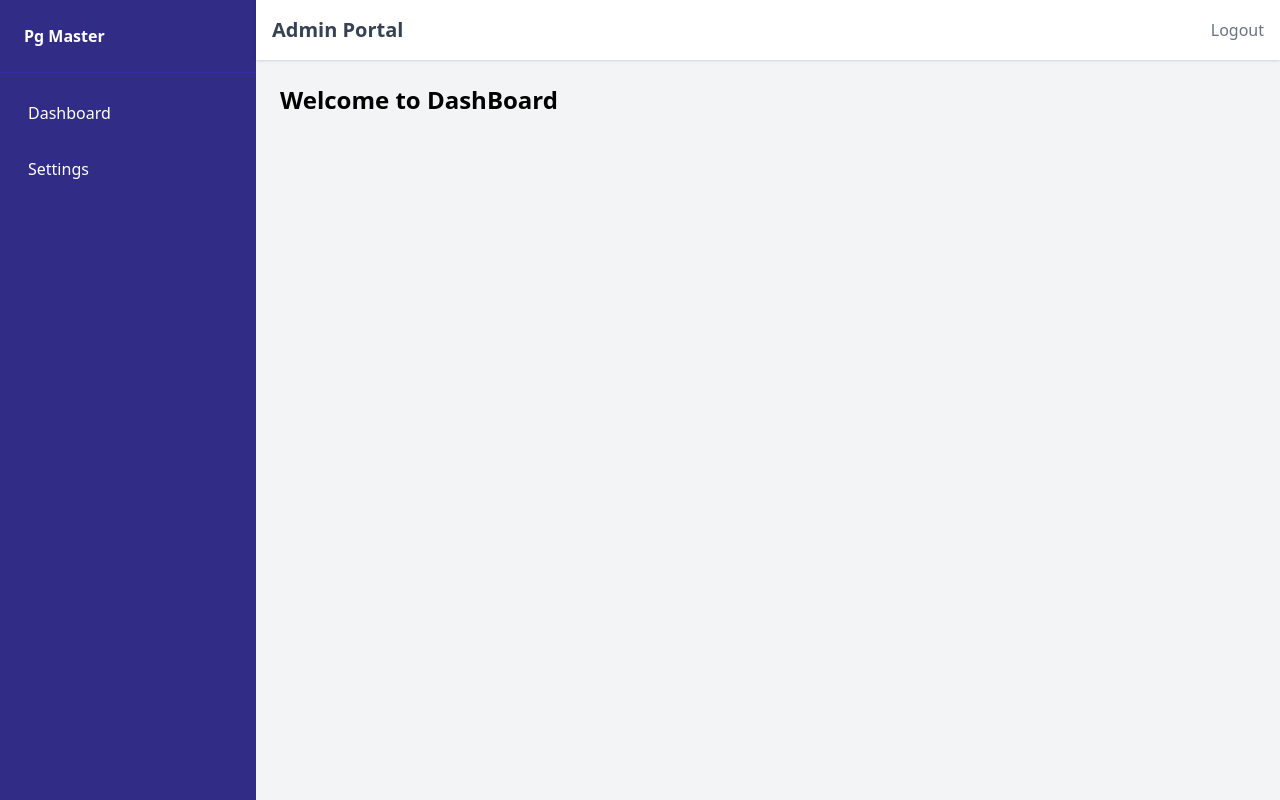
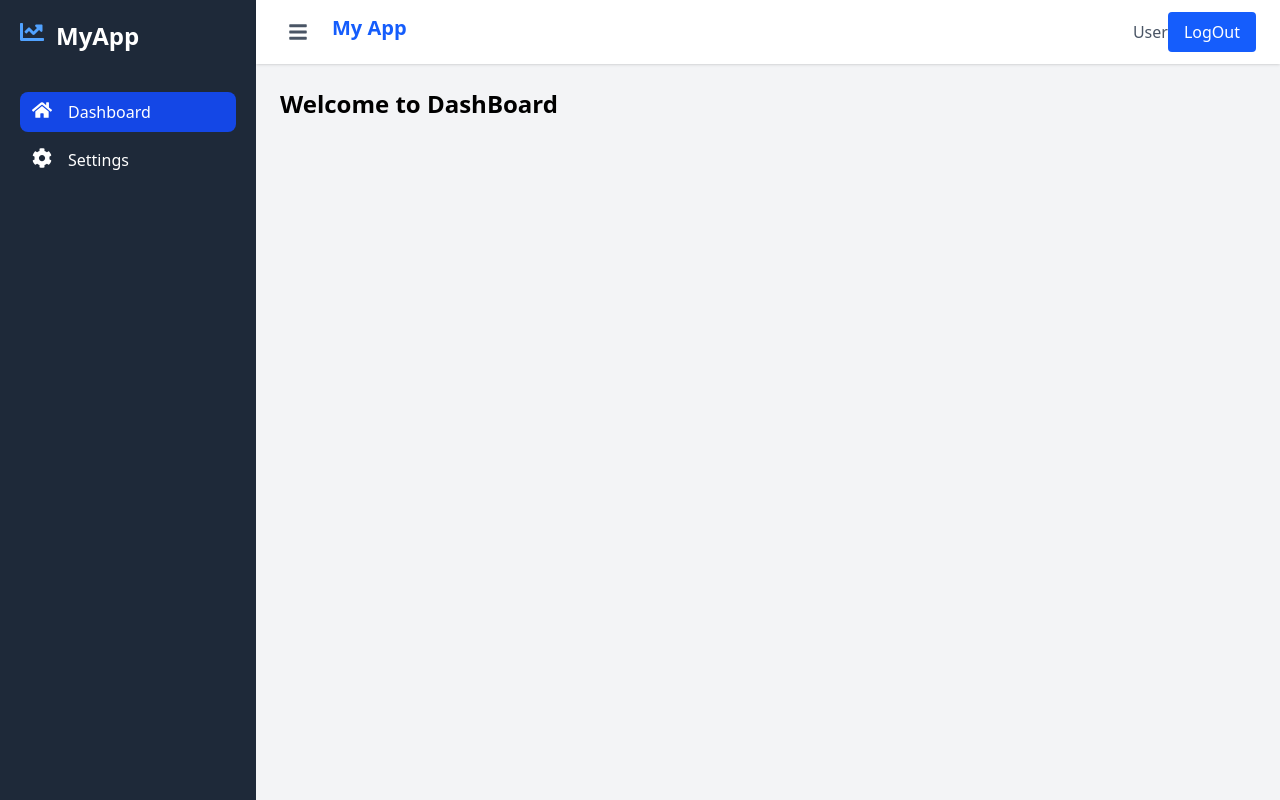
Before and after one commit to Nishi14jain/Pg-Mangement-Frontend, a React app: page /dashboard in a window 1280 px wide. Built offline with nearby package versions, Linux system fonts and the light colour scheme; the HTML template or start-up script is replaced by a standard one.

Commit message:
settings

```diff
--- a/src/components/Header.jsx
+++ b/src/components/Header.jsx
@@ -1,29 +1,40 @@
 import {useNavigate} from "react-router-dom";
+import {FaBars } from "react-icons/fa";
 
-export default function Header() {
+export default function Header({onToggle}) {
     const navigate = useNavigate();
+    const user = JSON.parse(localStorage.getItem("user"));
 
-    const user = JSON.parse(localStorage.getItem("user"));
     const handleLogout = () => {
         localStorage. removeItem("token");
-        loalstorage.removeItem("user");
+        localstorage.removeItem("user");
         navigate("/login");
     };
 
     return (
-        <div className="flex justify-between items-center bg-white shadow px-6 py-3 ">
-          {/* Left -Logo */}
-           <div className="text-xl font-bold text-blue-600 cursor-pointer">
-            MyApp
 
-           </div>
+        <div className="flex justify-between items-center bg-white shadow px-6 py-3">
+            <div className="flex item-center gap-4">
+                {/* Toggle Button */}
+                <button onClick={onToggle} className="p-2 rounded-md hover:bg-gray-100 text-gray-600">
+                    <FaBars size={20} />
+                </button>
 
-           {/* Right - User Info */}
-           <div className="flex items-center gap-4">
-            <span className="text-gray-600">{user?.name}</span>
-            <button className="bg-blue-600 text-white px-4 py-2 rounded hover:bg-blue-700" onClick={handleLogout}>Logout</button>
-           </div>
+                <div className="text-xl font-bold text-blue-600 cursor-pointer"> My App</div>
+            </div>
+
+            <div className="flex items-center gap-4">
+                <span className="text-gray-600">{user?.name || "User"}
+                    <button className="bg-blue-600 text-white px-4 py-2 rounded hover:bg-blue-700 transition"
+                    onClick={handleLogout}>
+                        LogOut
+                    </button>
+                </span>
+            </div>
+
         </div>
+
+
     );
 
 }
--- a/src/components/Sidebar.jsx
+++ b/src/components/Sidebar.jsx
@@ -1,32 +1,32 @@
 import React from "react";
 import {NavLink} from "react-router-dom";
-import {FaHome, FaUser, FaChartLine, } from "react-icons/fa";
+import {FaHome, FaCog, FaChartLine, } from "react-icons/fa";
 
 
-export default function SideBar() {
+export default function SideBar({isOpen}) {
 
     return (
-        <div className="w-64 bg-gray-800 text-white min-h-screen p-5">
+        <aside className={`${isOpen ? "w-64" : "w-20"} bg-gray-800 text-white min-h-screen p-5 transition-all duration-300 ease-in-out fles fles-col`}>
+            {/* App Name -Hide text when closed */}
+            <div className="flex item-center mb-10 overflow-hidden">
+                <FaChartLine className="text-2xl text-blue-400 min-W-[30px]" />
+                {isOpen && <h2 className="text-2xl font-bold ml-3 whitespace-nowrap">MyApp</h2> }
+            </div>
 
-        {/* App Name */}
-        <h2 className="text-2xl font-bold mb-6">MyApp</h2>
-
-        {/* Navigation Links */}
-        <nav className="space-y-2">
-
-                <NavLink to="/dashboard"
-                    className={({isActive}) => `flex items-center gap-2 px-4 py-2 rounded-lg ${isActive ? "bg-blue-700" : "hover:bg-gray-700"}`}>
-                    <FaHome className="w-5 h-5" />
-                    Dashboard
+            <nav className="space-y-2">
+                <NavLink to="/dashboard" className={({isActive}) => `flex item-center gap-4 px-3 py-2 rounded-lg transition-colors
+                    ${isActive ? "bg-blue-700" : "hover:bg-gray-700"}`}>
+                    <FaHome className="text-xl min-W-[20px]" />
+                    {isOpen && <span className="whitespace-nowrap">Dashboard </span> }
+                </NavLink>
+                 <NavLink to="/settings" className={({isActive}) => `flex item-center gap-4 px-3 py-2 rounded-lg transition-colors
+                    ${isActive ? "bg-blue-700" : "hover:bg-gray-700"}`}>
+                    <FaCog className="text-xl min-W-[20px]" />
+                    {isOpen && <span className="whitespace-nowrap">Settings </span> }
                 </NavLink>
 
-                <NavLink to="/dashboard/settings"
-                    className={({isActive}) => `flex items-center gap-2 px-4 py-2 rounded-lg ${isActive ? "bg-blue-700" : "hover:bg-gray-700"}`}>
-                    <FaGear className="w-5 h-5" />
-                    Settings
-                </NavLink>
+            </nav>
+        </aside>
 
-        </nav>
-        </div>
     );
 }
--- a/src/layouts/DashboardLayout.jsx
+++ b/src/layouts/DashboardLayout.jsx
@@ -1,46 +1,31 @@
 import React from 'react';
 import {Link, Outlet} from 'react-router-dom';
+import SideBar from '../components/Sidebar';
+import Header from '../components/Header';
+import { useState } from 'react';
 
 
 const DashboardLayout =({ children}) => {
+    const[isOpen, setIsOpen] = useState(true);
+    const toggleSidebar = () => setIsOpen(!isOpen);
     return(
-        <div className='flex h-screen bg-gray-100'>
-            {/* Sidebar */}
-            <aside className="w-64 bg-indigo-900 text-white flex flex-col">
-                <div className="p-6 text-2x; font-bold border-b border-indigo-800">
-                    Pg Master
-                </div>
-                <nav className="flex-1 p-4 space-y-2">
-                    <Link to="/dashboard" className="block p-3 rounded hover:bg-indigo-800 transition" >
-                    Dashboard
-                    </Link>
 
+        <div className='flex h-screen bg-gray-100 overflow-hidden'>
+            {/* 1. SideBar gets the state */}
+             <SideBar isOpen={isOpen} />
+              {/* 2. Main Content Area */}
+            <div className="flex-1 flex flex-col min-w-0">
 
-                    <Link to="/settings" className="block p-3 rounded hover:bg-indigo-800 transition">
-                        Settings
-                    </Link>
+                {/* 3. Header gets the toggle function */}
+                <Header onToggle={toggleSidebar} />
 
-                </nav>
-            </aside>
+                <main className="flex-1 overflow-y-auto p-6">
+                    <Outlet />
+                </main>
+            </div>
 
-            {/* Main Content Area*/}
+        </div>
 
-            <main className="flex-1 orverflow-y-auto">
-
-                <header className='bg-white shadow-sm p-4 flex justify-between'>
-                    <h2 className='text-xl font-semibold text-gray-700'>
-                        Admin Portal
-                    </h2>
-                    <button className="text-gray-500 hover:text-red-500">
-                    Logout
-                    </button>
-                </header>
-
-                <div className="p-6">
-                    <Outlet />
-                </div>
-            </main>
-        </div>
     );
 };
 
--- a/src/pages/Settings.jsx
+++ b/src/pages/Settings.jsx
@@ -13,39 +13,44 @@ export default function Settings() {
   const [password, setPassword] = useState("");
   const [primaryColor, setPrimaryColor] = useState("#4f46e5");
 
-  const handleSaveSettings = async (e) => {
-    e.preventDefault(); //Prevents the page from refreshing
+    //1. Create the formdata object
 
-    //1. Create the formdata object
-    const formData = new FormData();
-    //2. Append all your text data
-    formData.append('app_name', appName);
-    formData.append('primary_color', primaryColor);
-    formData.append('owner_name', userName);
-    formData.append('owner_email', email);
-    formData.append('password', password);
+     const handleSaveProfile = async(e) => {
+      e.preventDefault();
 
-    // 3. Append the file (logo)
-    //'app_logo' must match the key laravel is looking for
-    if(logo){
-      formData.append('app_logo', logo);
-    }
+          try {
 
-    try{
-      const response = await axios.post('http://localhost:8000/api/settings', formData,{
-        headers:{
-          //4. Tell the server we are sending a file
-          'Content_Type': 'multipart/form-data',
-        },
-      });
-      alert(response.data.message);
-    }
-    catch(error){
-      console.error("Error saving settings :", error);
-      //Better error message for debugging
-      alert(error.response?.data?.message || "Something went wrong.");
-    }
-    };
+              const response = await axios.post('http://localhost:8000/api/profileSettings', {
+                  owner_name: userName,
+                  owner_email: email,
+                  password: password
+              });
+              alert(response.data.message);
+          } catch (error) {
+              alert(error.response?.data?.message || "Profile update failed");
+          }
+
+      }
+
+   // 2. Function for Theme Update (Handles the File)
+      const handleSaveTheme = async (e) => {
+          e.preventDefault();
+          const formData = new FormData();
+          formData.append('app_name', appName);
+          formData.append('primary_color', primaryColor);
+          if (logo) formData.append('app_logo', logo);
+
+          try {
+              const response = await axios.post('http://localhost:8000/api/settings/updateSettings', formData, {
+                  headers: { 'Content-Type': 'multipart/form-data' }
+              });
+              alert(response.data.message);
+          } catch (error) {
+              alert(error.response?.data?.message || "Theme update failed");
+          }
+
+        }
+
 
   return (
     <div className="bg-white p-5 rounded-lg shadow-md">
@@ -90,7 +95,7 @@ export default function Settings() {
                 className="mt-1 block w-full border border-gray-300 rounded-md p-2" placeholder="Your password" />
             </div>
 
-            <button onClick={handleSaveSettings} className="bg-indigo-600 text-white px-4 py-2 rounded">Save Profile</button>
+            <button onClick={handleSaveProfile} className="bg-indigo-600 text-white px-4 py-2 rounded">Save Profile</button>
           </form>
         )}
 
@@ -153,10 +158,10 @@ export default function Settings() {
                 <p className="mt-1 text-xs text-gray-500">Click the box to pick or type a hex code.</p>
             </div>
 
-            <button onClick={handleSaveSettings}  className="bg-green-600 text-white px-4 py-2 rounded">Update Theme Setting</button>
+            <button onClick={handleSaveTheme}  className="bg-green-600 text-white px-4 py-2 rounded">Update Theme Setting</button>
           </form>
         )}
       </div>
     </div>
   )
-}
+};
```
